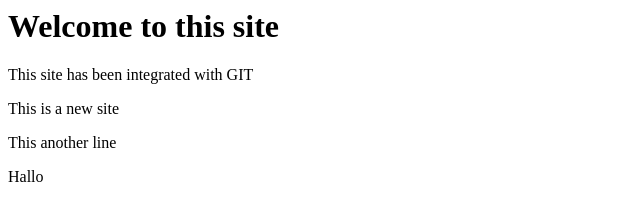
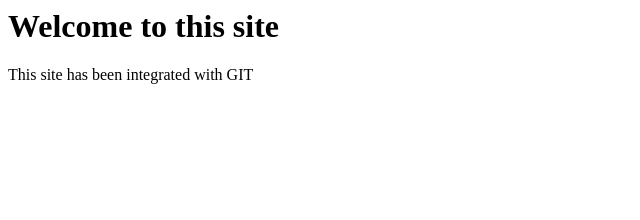
Before and after one commit to Polemos1/Project, a plain HTML site: page Index.html in a window 1280 px wide. Shown: the whole page, without its empty margins (0-640 px from the left). Drawn offline with Linux system fonts and the light colour scheme.

Commit message:
Update Index.html

```diff
--- a/Index.html
+++ b/Index.html
@@ -3,9 +3,7 @@
 <h1>Welcome to this site</h1>
 
 <p>This site has been integrated with GIT</p>
-  <p>This is a new site</p>
-  <p>This another line</p>
-  <p>Hallo</p>
+
 </body>
 
 
```
